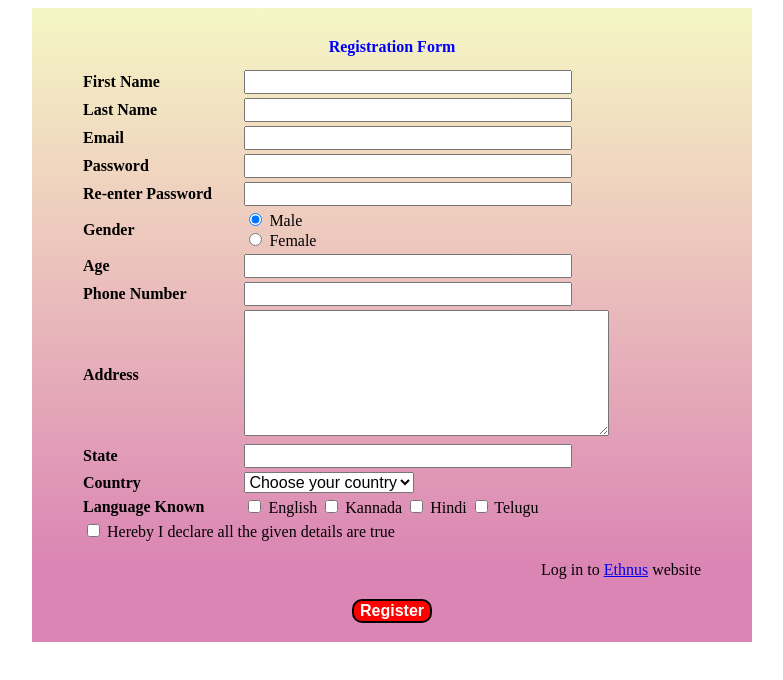
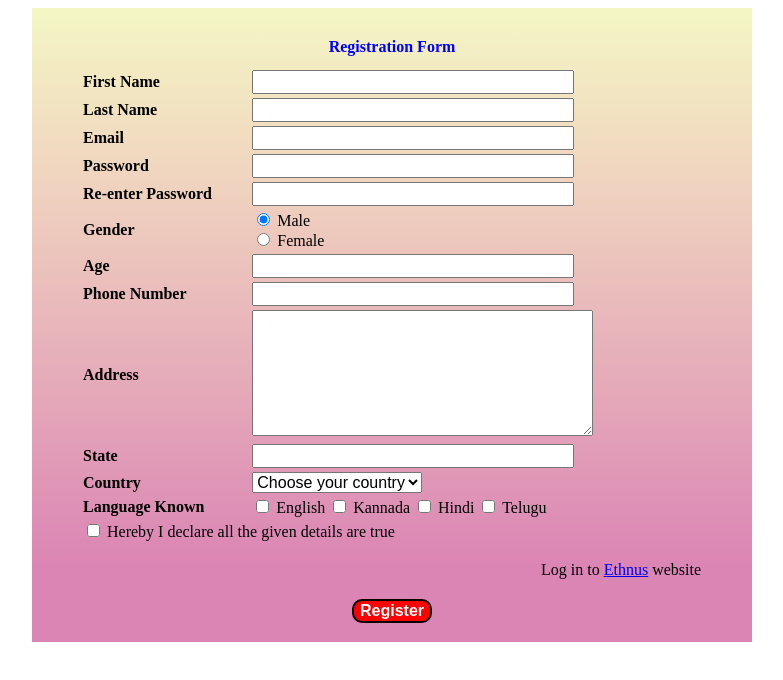
Before and after one commit to 22BKT0164/Ethnus-mern-stack-bootstrap-and-javascript-tasks, a plain HTML site: page Tasks bootstrap and javascript/javascript tasks/javascriptTask8.html in a window 1280 px wide. Shown: the whole page, without its empty margins (248-1031 px from the left). Drawn offline with Linux system fonts and the light colour scheme.

Commit message:
First commit
Solutions to tasks given in bootstrap and  javascript

```diff
--- a/Tasks bootstrap and javascript/javascript tasks/javascriptTask8.html
+++ b/Tasks bootstrap and javascript/javascript tasks/javascriptTask8.html
@@ -117,7 +117,7 @@
         <tr>
             <td><label for="address">Address </label></td>
             <td>
-                <textarea name="address" id="address" cols="43" rows="8" required></textarea>
+                <textarea name="address" id="address" cols="40" rows="8" required></textarea>
                 <span class="error" id="addressError"></span>
             </td>
         </tr>
```
